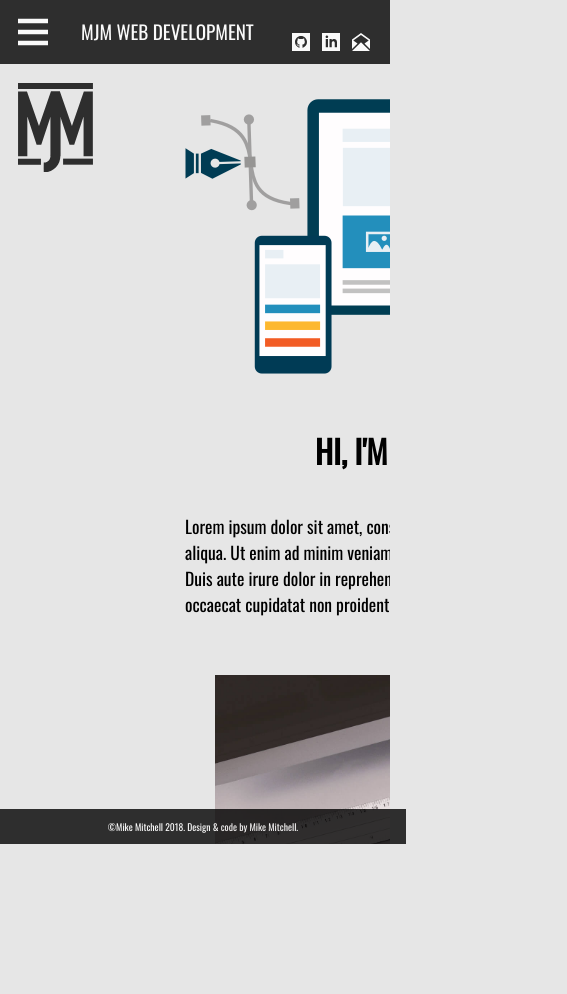
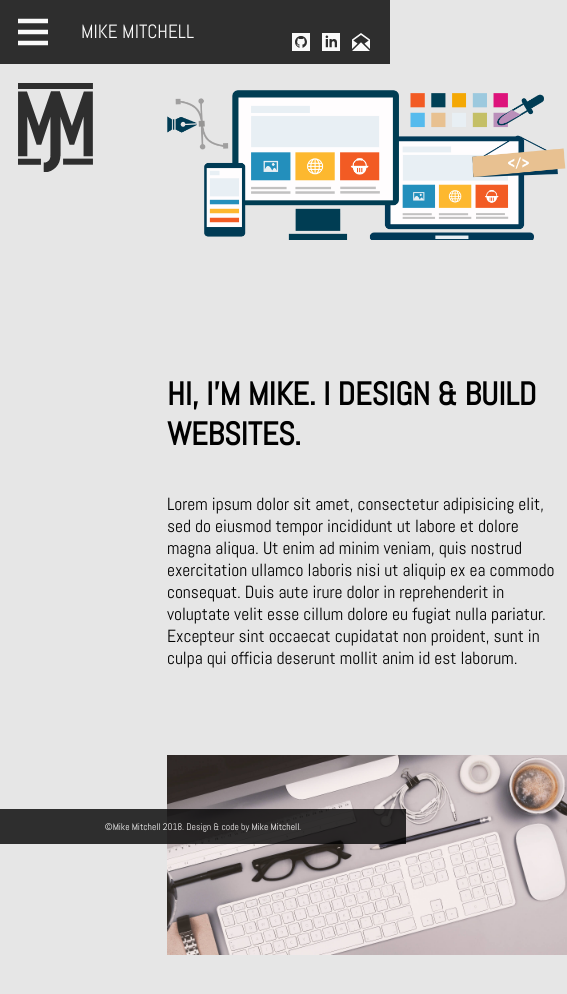
Before and after one commit to mimitch2/portfolio, a React (Create React App) app in the folder portfolio/: page / in a window 390 px wide. Shown: the top 994 px of the page, 567 px wide, since content can reach past the window. Before the commit the page ends 844 px from the top, so only its background shows below. Built offline with nearby package versions, Linux system fonts and the light colour scheme; a web font is replaced by a local one.

Commit message:
media query tweaking

```diff
--- a/portfolio/package.json
+++ b/portfolio/package.json
@@ -14,6 +14,7 @@
     "react": "^16.2.0",
     "react-dom": "^16.2.0",
     "react-scripts": "1.1.1",
+    "react-sticky": "^6.0.1",
     "react-transition-group": "^2.2.1",
     "save": "^2.3.2",
     "snapsvg": "^0.5.1"
--- a/portfolio/public/index.html
+++ b/portfolio/public/index.html
@@ -26,7 +26,7 @@
   <link rel="stylesheet" href="https://fonts.googleapis.com/css?family=Karla">
   <link rel="stylesheet"  href="https://fonts.googleapis.com/css?family=Roboto:300,400,500">
   <link rel="stylesheet" href="https://fonts.googleapis.com/css?family=Roboto+Condensed">
-  <link rel="stylesheet" href="https://fonts.googleapis.com/icon?family=Material+Icons">
+  <link rel="stylesheet" <link href="https://fonts.googleapis.com/css?family=Abel" rel="stylesheet">
   <script defer src="https://use.fontawesome.com/releases/v5.0.8/js/solid.js" integrity="sha384-+Ga2s7YBbhOD6nie0DzrZpJes+b2K1xkpKxTFFcx59QmVPaSA8c7pycsNaFwUK6l" crossorigin="anonymous"></script>
   <script defer src="https://use.fontawesome.com/releases/v5.0.8/js/fontawesome.js" integrity="sha384-7ox8Q2yzO/uWircfojVuCQOZl+ZZBg2D2J5nkpLqzH1HY0C1dHlTKIbpRz/LG23c" crossorigin="anonymous"></script>
 
--- a/portfolio/src/App.css
+++ b/portfolio/src/App.css
@@ -1,9 +1,11 @@
 * {
-  font-family: 'Oswald', sans-serif;
+  /* font-family: 'Roboto Condensed', sans-serif; */
+  font-family: 'Abel', sans-serif;
+
 }
 
 html, body {
-  overflow-x: hidden;
+  /* overflow-x: hidden; */
   width: 100%;
   height: 100%;
   background-color: rgb(230, 230, 230);
@@ -11,7 +13,7 @@ html, body {
 
 .App {
   display: grid;
-  grid-template-columns: 175px 750px;
+  grid-template-columns: 8px 1% 125px 750px 1fr;
   grid-template-rows: 50px 350px 200px 400px 200px;
   grid-column-gap: 10px;
   grid-row-gap: 10px;
@@ -25,18 +27,23 @@ html, body {
 .logo-div {
   opacity: .8;
   position: fixed;
-  width: 150px;
-  height: 100vh;
+  width: 125px;
   left: 18px;
   margin-top: 80px;
+  grid-column-start: 2;
+  grid-row-start: 2;
   animation-name: logo;
   animation-duration: .8s;
 }
 
+.logo-svg {
+  width: 100%;
+}
+
 .main-image-div{
-  max-width: 750px;
+
   margin-top: 20px;
-  grid-column-start: 2;
+  grid-column-start: 4;
   grid-row-start: 2;
   margin-bottom: 300px;
   /* opacity: .8; */
@@ -48,15 +55,16 @@ html, body {
 
 .into-headline {
   text-transform: uppercase;
+  font-weight: bold;
 }
 
 .main-intro {
-  max-width: 750px;
+  /* width: 750px; */
   display: flex;
   flex-direction: column;
   justify-content: center;
   align-items: center;
-  grid-column-start: 2;
+  grid-column-start: 4;
   grid-row-start: 3;
   /* background-color: green; */
 }
@@ -71,15 +79,14 @@ html, body {
 }
 
 .next-image-div {
-  max-width: 750px;
+  /* width: 750px; */
   display: flex;
   align-items: center;
   height: auto;
-  grid-column-start: 2;
+  grid-column-start: 4;
   grid-row-start: 4;
   margin-top: 50px;
   /* background-color: pink; */
-  padding-left: 30px;
 }
 
 .next-image {
@@ -93,19 +100,12 @@ html, body {
   align-content: center;
   width: max-content;
 }
+
 .menu-arrow-div {
   padding-top: 42px;
   padding-left: 30px;
 }
-.menu-icon-div {
 
-}
-
-
-
-/* .menu-svg:enabled {
-  transform:rotate(0.25turn);
-} */
 
 a {
   text-decoration: none!important
@@ -148,8 +148,6 @@ footer {
 
 
 
-
-
 /*MEDIA QUERIES */
 
 @media (min-width: 250px) and (max-width: 479px) {
@@ -165,6 +163,9 @@ footer {
     height: 18px;
     margin-right: 12px !important;
     margin-top: 14px !important;
+  }
+  .main-image-div, .next-image-div, .main-intro {
+    max-width: 400px;
   }
 
   footer {
@@ -187,15 +188,17 @@ footer {
     margin-right: 20px !important;
     margin-top: 14px !important;
   }
+  .main-image-div, .next-image-div, .main-intro {
+    max-width: 500px;
+  }
+
   footer {
     font-size: .7em;
   }
 }
 
 @media (min-width: 768px) and (max-width: 1024px) {
-  .App {
-    grid-template-columns: 1fr 600px 1fr;
-  }
+
 
   .logo-div {
     width: 125px;
@@ -204,8 +207,6 @@ footer {
   .main-image-div{
     max-width: 600px;
     margin-top: 20px;
-    grid-column-start: 2;
-    grid-row-start: 2;
     margin-bottom: 300px;
     /* opacity: .8; */
   }
--- a/portfolio/src/App.js
+++ b/portfolio/src/App.js
@@ -4,6 +4,7 @@ import Footer from './Footer.js';
 import TopBar from './topBar.js';
 import MainImage from './mainImage.js'
 import NextImage from './nextImage.js'
+
 
 import './App.css';
 
@@ -15,6 +16,7 @@ class App extends Component {
       <nav><TopBar/></nav>
 
       <Logo/>
+
       <MainImage/>
 
       <div className="main-intro">
--- a/portfolio/src/RenderLogo.js
+++ b/portfolio/src/RenderLogo.js
@@ -2,10 +2,11 @@ import React, {Component} from 'react';
 
 class Logo extends Component {
 
+
   render() {
     return (<div className="logo-div">
       <svg width="100%"  viewBox="0 0 742 914" version="1.1">
-        <g id="Page-1" stroke="none" strokeWidth="1" fill="#3A5158" fillRule="evenodd">
+        <g id="Page-1" stroke="none" strokeWidth="1" fill="none" fillRule="evenodd">
           <g id="Black" transform="translate(0.000000, 30.000000)">
             <polygon id="M" fill="#000000" points="0.5 725 0.5 84.2 88.7 84.2 206.6 423.5 208.4 423.5 325.4 84.2 414.5 84.2 414.5 725 322.7 725 322.7 335.3 320.9 335.3 230 610.7 184.1 610.7 94.1 335.3 92.3 335.3 92.3 725"></polygon>
             <polygon id="M" fill="#000000" points="326.5 725 326.5 84.2 414.7 84.2 532.6 423.5 534.4 423.5 651.4 84.2 740.5 84.2 740.5 725 648.7 725 648.7 335.3 646.9 335.3 556 610.7 510.1 610.7 420.1 335.3 418.3 335.3 418.3 725"></polygon>
--- a/portfolio/src/navButtons.js
+++ b/portfolio/src/navButtons.js
@@ -3,7 +3,6 @@ import React, {Component} from 'react';
 
 const iconStyles = {
   marginRight: '28px',
-  marginTop: '8px',
   cursor: 'pointer'
 };
 
--- a/portfolio/src/topBar.js
+++ b/portfolio/src/topBar.js
@@ -27,6 +27,9 @@ const drawerStyle = {
   opacity: '.8',
   marginTop: '64px',
   height: 'calc(100vh - 99.2px)',
+  '@media(minWidth: 780px)' : {
+    width: '80%'
+  }
   // boxShadow: 'rgba(0, 0, 0, 0.23) 0px 3px 10px, rgba(0, 0, 0, 0.23) 0px 0px 0px'
 }
 
@@ -59,7 +62,7 @@ class TopBar extends Component  {
   render() {
     return (<div className="top-nav">
       <MuiThemeProvider>
-        <AppBar className = 'top-bar' title="MJM Web Development"
+        <AppBar className = 'top-bar' title="Mike Mitchell"
           iconElementRight = {<NavButtons/>}
           iconElementLeft = {<MenuIcon click = {this.handleMenuClick}/>}
           style = {appBarStyle.style}
@@ -71,8 +74,9 @@ class TopBar extends Component  {
         <Drawer
           onClick = {this.getDrawerHeightNumber}
           containerStyle = {drawerStyle} openSecondary={false}
-          docked={false} width= '50%' open={this.state.open}
+          docked={false} open={this.state.open}
           zDepth={0}
+          width='50%'
           onRequestChange={(open) => this.setState({open})}
           overlayStyle = {drawerOverlayStyle}>
 
```
Also changed, not shown: 1 other file (tests, documents, lock files or other folders).
